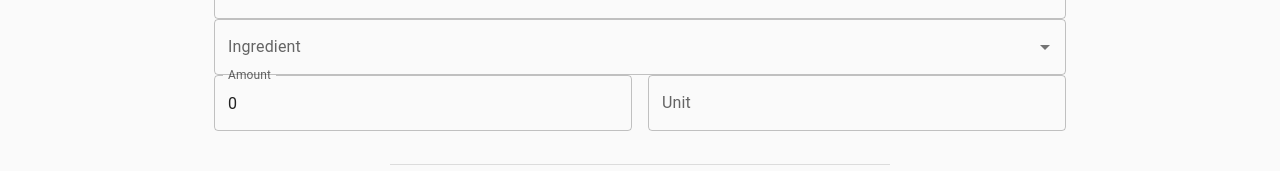
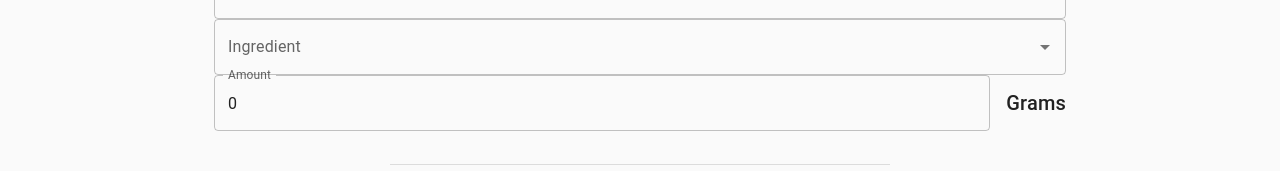
Before and after one commit to usmansc/pv247-recipe-project, a React (Create React App) app: page /edit/1 in a window 1280 px wide. Shown: the part 401-572 px from the top of the page. Built offline with nearby package versions, Linux system fonts and the light colour scheme; no server answers.

Commit message:
Make Grams default unit

```diff
--- a/src/hooks/useInitializeRecipe.tsx
+++ b/src/hooks/useInitializeRecipe.tsx
@@ -94,7 +94,7 @@ const useInitializeRecipe = (recipeProp: Recipe) => {
 					ingredients: []
 			  }
 	);
-	const [unit, setUnit] = useState<string>('');
+	const [unit, setUnit] = useState<string>('Grams');
 	const [amount, setAmount] = useState<Amount>({
 		id: genUniqueId(),
 		ingredient: ingredientId,
--- a/src/pages/AddRecipe.tsx
+++ b/src/pages/AddRecipe.tsx
@@ -4,7 +4,6 @@ import {
 	Stack,
 	Typography,
 	Divider,
-	Paper,
 	Autocomplete,
 	Collapse,
 	Alert,
@@ -139,14 +138,9 @@ const AddRecipe = () => {
 					inputMode="numeric"
 					defaultValue={0}
 				/>
-				<TextField
-					id="outlined-search"
-					label="Unit"
-					type="search"
-					fullWidth
-					value={unit}
-					onChange={handleUnitChange}
-				/>
+				<Typography variant="h6" sx={{ alignSelf: 'center' }}>
+					{unit}
+				</Typography>
 				{ingredient.name && amount.value && unit && (
 					<Button type="submit" onClick={addIngredientToRecipe}>
 						Add Ingredient
```
